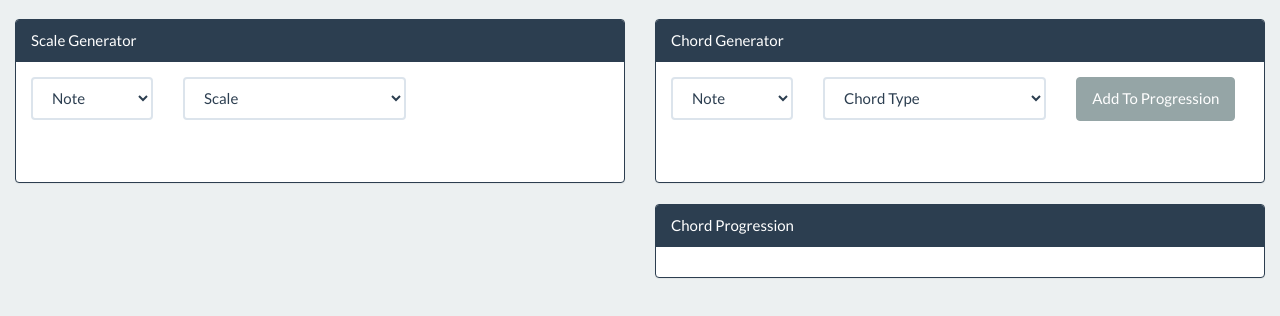
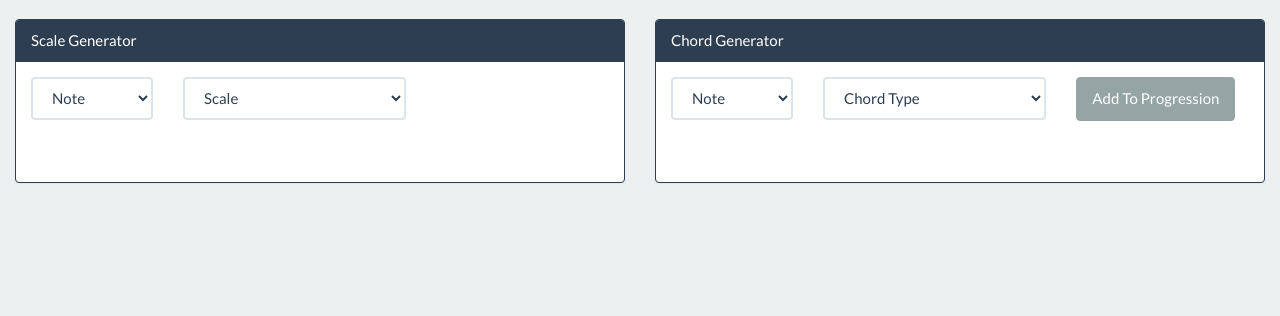
Before and after one commit to cricketsmakemath/guitar-app, a website: page app/index.html in a window 1280 px wide. Shown: the part 108-424 px from the top of the page. Drawn offline with Linux system fonts and the light colour scheme; files whose address does not match are found by name.

Commit message:
Removed chord progression div for now

```diff
--- a/app/index.html
+++ b/app/index.html
@@ -133,7 +133,7 @@
 
 
 
-				<div class="panel panel-primary" ng-controller="NoteListCtrl">
+				<!-- <div class="panel panel-primary" ng-controller="NoteListCtrl">
 					<div class="panel-heading">Chord Progression</div>
 			  		<div class="panel-body">
 
@@ -144,7 +144,7 @@
 
 
 				    </div>
-				</div>
+				</div> -->
 
 			</div>
 		</div>
```
